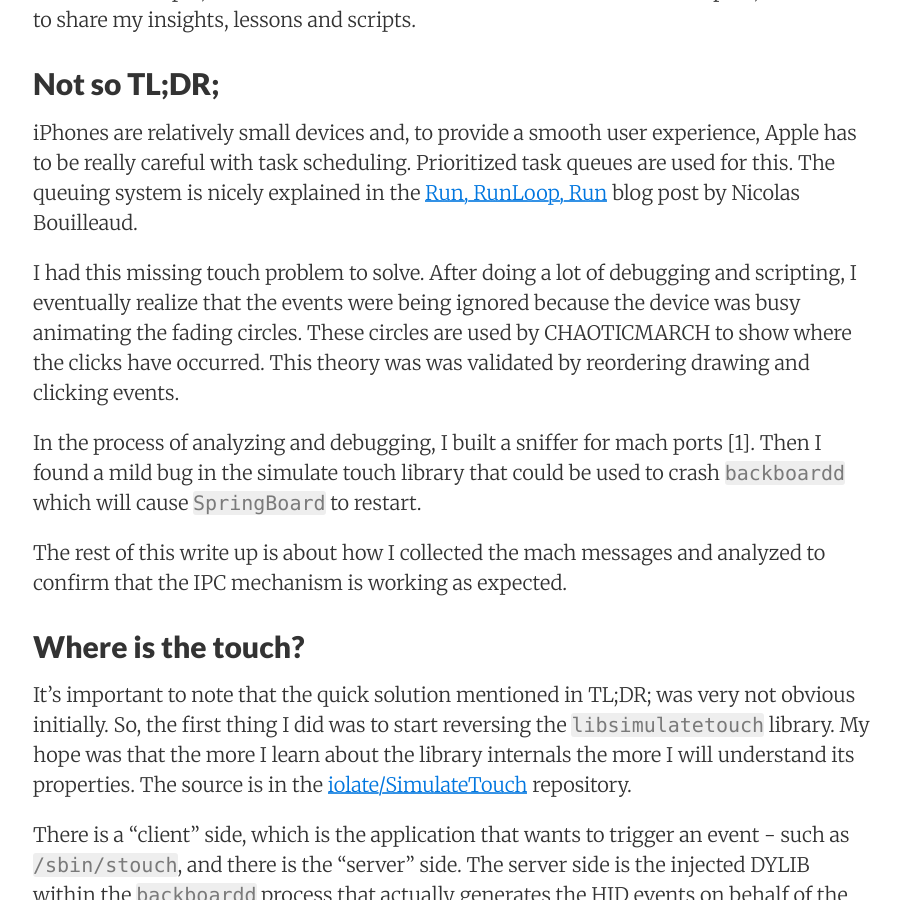
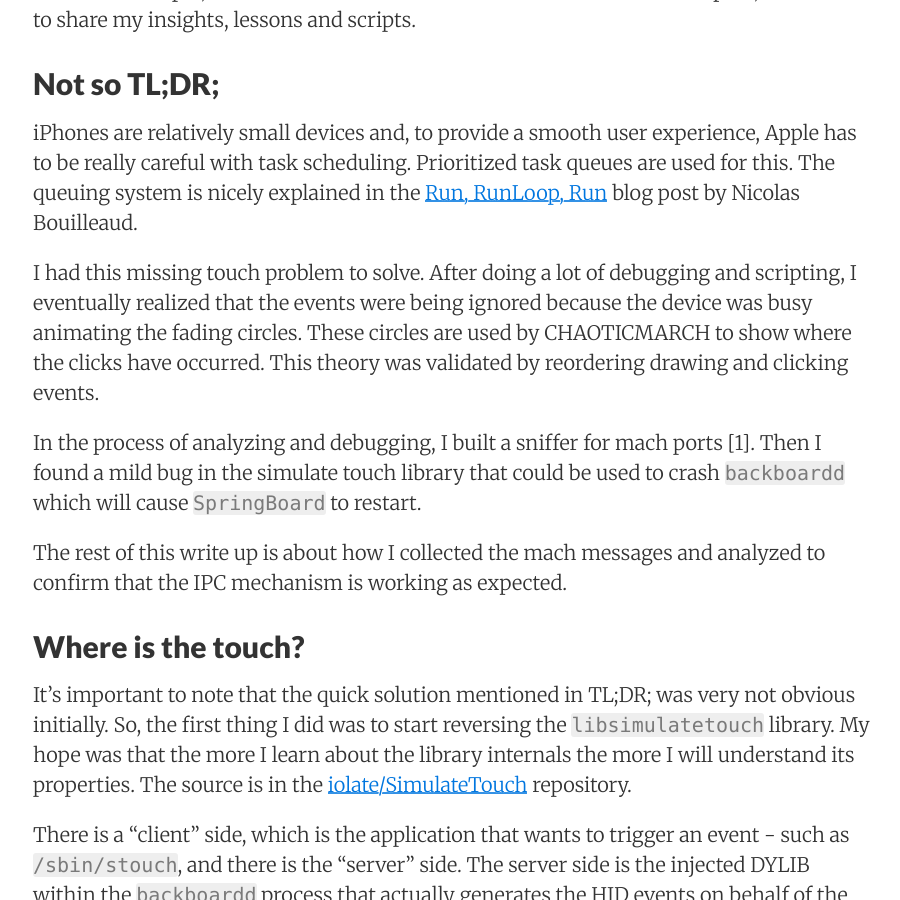
Before and after one commit to nologic/blog, a Jekyll site: the page built from _posts/2016-08-23-lost-touch.md, in a window 1280 px wide and 900 px high, scrolled down 667 px. Shown: the whole window, without its empty margins (187-1087 px from the left). Built offline with Jekyll 4.4.1, drawn with Linux system fonts in a browser that asks for light colours; nearby versions of some CDN libraries.

Commit message:
grammatical errors

```diff
--- a/_posts/2016-08-23-lost-touch.md
+++ b/_posts/2016-08-23-lost-touch.md
@@ -10,7 +10,7 @@ In an earlier post, I introduced [CHAOTICMARCH](http://debugtrap.com/2016/03/26/
 
 iPhones are relatively small devices and, to provide a smooth user experience, Apple has to be really careful with task scheduling. Prioritized task queues are used for this. The queuing system is nicely explained in the [Run, RunLoop, Run](http://bou.io/RunRunLoopRun.html) blog post by Nicolas Bouilleaud.
 
-I had this missing touch problem to solve. After doing a lot of debugging and scripting, I eventually realize that the events were being ignored because the device was busy animating the fading circles. These circles are used by CHAOTICMARCH to show where the clicks have occurred. This theory was was validated by reordering drawing and clicking events.
+I had this missing touch problem to solve. After doing a lot of debugging and scripting, I eventually realized that the events were being ignored because the device was busy animating the fading circles. These circles are used by CHAOTICMARCH to show where the clicks have occurred. This theory was validated by reordering drawing and clicking events.
 
 In the process of analyzing and debugging, I built a sniffer for mach ports [1]. Then I found a mild bug in the simulate touch library that could be used to crash `backboardd` which will cause `SpringBoard` to restart.
 
```
